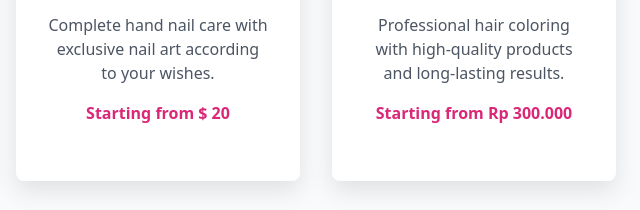
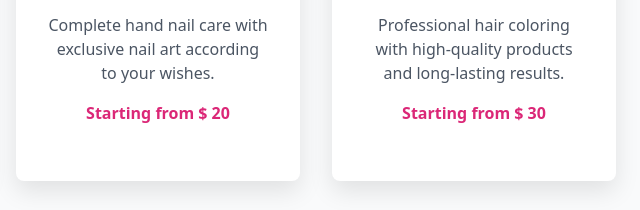
Before and after one commit to vraafi001/fiverr, a plain HTML site: page index.html in a window 1280 px wide. Shown: the part 1790-2000 px from the top of the page, 640-1280 px from the left. Drawn offline with nearby package versions, Linux system fonts and the light colour scheme.

Commit message:
Update index.html

```diff
--- a/index.html
+++ b/index.html
@@ -142,7 +142,7 @@
                     <p class="text-gray-600 mb-4">
                         Professional hair coloring with high-quality products and long-lasting results.
                     </p>
-                    <div class="text-pink-600 font-semibold">Starting from Rp 300.000</div>
+                    <div class="text-pink-600 font-semibold">Starting from $ 30</div>
                 </div>
             </div>
         </div>
```
